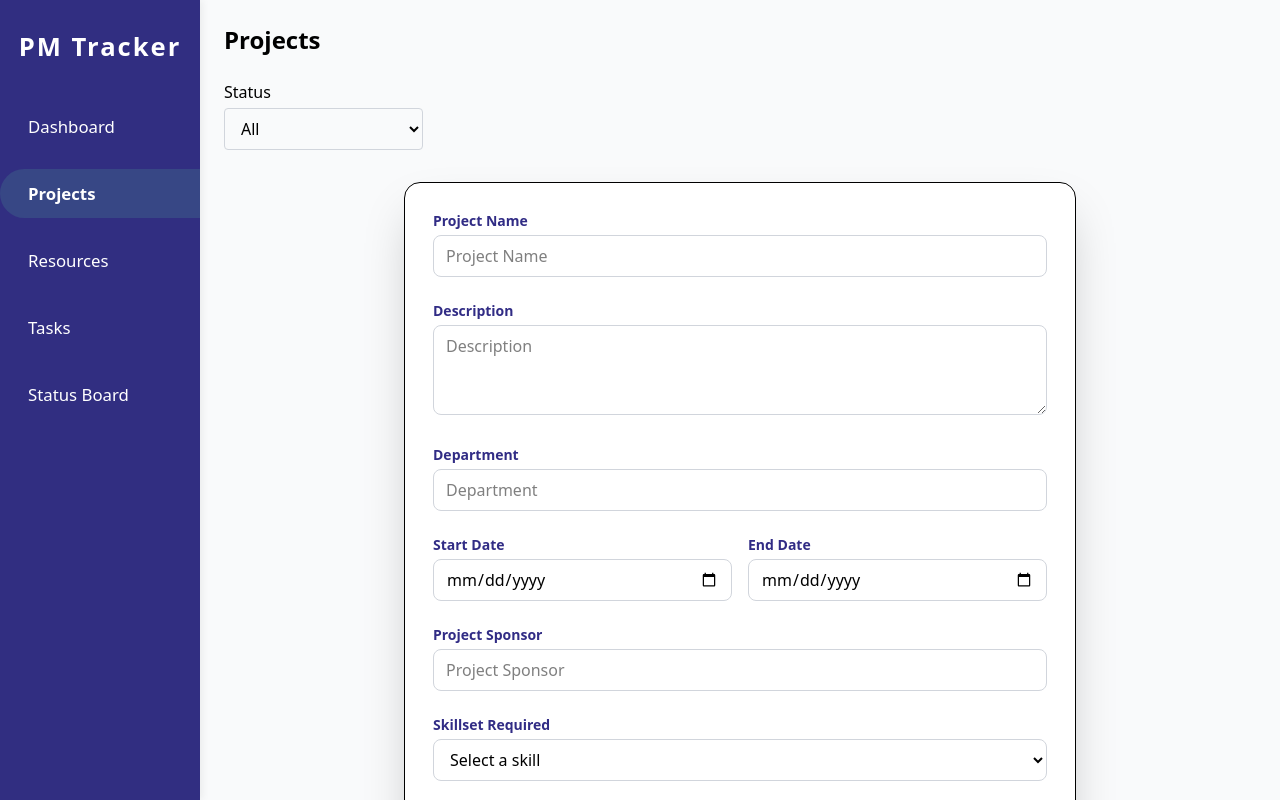
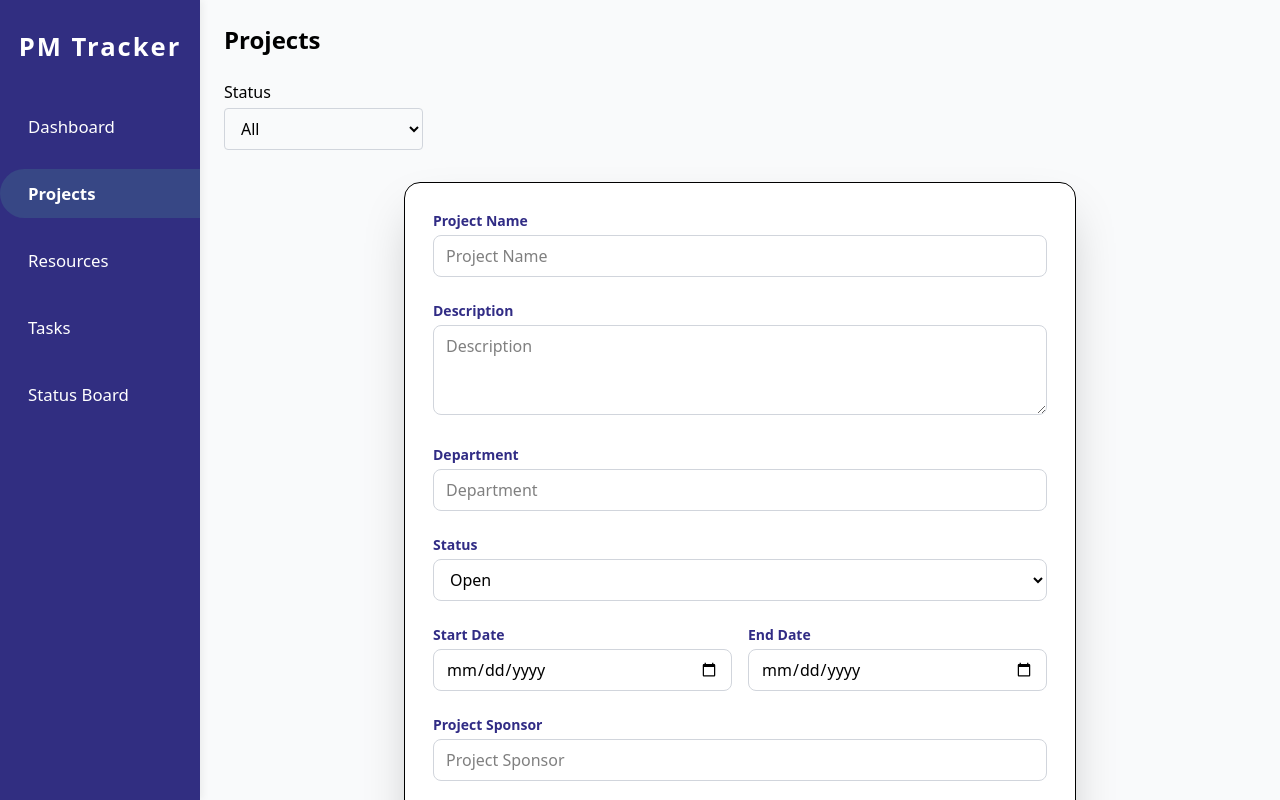
Before and after one commit to Soni0042/PMT, a React (Vite) app: page /projects in a window 1280 px wide. Shown: the top 800 px of the page. Built offline with nearby package versions, Linux system fonts and the light colour scheme.

Commit message:
final updated project

```diff
--- a/src/components/ProjectForm.jsx
+++ b/src/components/ProjectForm.jsx
@@ -1,6 +1,6 @@
 import { useState, useEffect } from "react";
 
-// Add your global skill options here:
+// Skill options and status options
 const SKILL_OPTIONS = [
   "React",
   "Node.js",
@@ -12,16 +12,25 @@ const SKILL_OPTIONS = [
   "Testing",
 ];
 
+const STATUS_OPTIONS = [
+  "Open",
+  "WIP",
+  "Under Development",
+  "Internal UAT",
+  "Completed"
+];
+
 const emptyForm = {
   id: null,
   name: "",
   description: "",
   department: "",
+  status: STATUS_OPTIONS[0],    // Always default to "Open"
   durationStart: "",
   durationEnd: "",
   sponsor: "",
   attachments: [],
-  skillsets: [], // -- as always an array but will have 0 or 1 selected value
+  skillsets: [],                // Storing as array for future-proofing
 };
 
 export default function ProjectForm({ onAddProject, initial }) {
@@ -33,10 +42,11 @@ export default function ProjectForm({ onAddProject, initial }) {
     setNewAttachments([]);
   }, [initial]);
 
+  // Generic handle change
   const handleChange = (e) =>
     setForm((f) => ({ ...f, [e.target.name]: e.target.value }));
 
-  // --- Skillset single-select dropdown handler ---
+  // Skillset single-select dropdown handler
   const handleSkillChange = (e) => {
     const value = e.target.value;
     setForm((f) => ({
@@ -45,7 +55,7 @@ export default function ProjectForm({ onAddProject, initial }) {
     }));
   };
 
-  // --- File attachment logic (unchanged) ---
+  // File handling
   const handleFileChange = (e) => {
     const files = Array.from(e.target.files);
     files.forEach((file) => {
@@ -87,6 +97,7 @@ export default function ProjectForm({ onAddProject, initial }) {
       ...form,
       attachments,
       id: form.id || Date.now().toString(),
+      status: form.status || STATUS_OPTIONS[0],         // Always ensure status is set!
     });
     setForm(emptyForm);
     setNewAttachments([]);
@@ -143,6 +154,27 @@ export default function ProjectForm({ onAddProject, initial }) {
           className="border border-gray-300 rounded-lg px-3 py-2 w-full focus:ring-2 focus:ring-indigo-400 transition"
         />
       </div>
+
+      {/* ------ Status Dropdown ------ */}
+      <div>
+        <label className="block text-sm font-semibold text-indigo-900 mb-1">
+          Status
+        </label>
+        <select
+          name="status"
+          value={form.status}
+          onChange={handleChange}
+          className="border border-gray-300 rounded-lg px-3 py-2 w-full focus:ring-2 focus:ring-indigo-400 transition"
+          required
+        >
+          {STATUS_OPTIONS.map((s) => (
+            <option key={s} value={s}>
+              {s}
+            </option>
+          ))}
+        </select>
+      </div>
+
       <div className="grid grid-cols-1 md:grid-cols-2 gap-4">
         <div>
           <label className="block text-sm font-semibold text-indigo-900 mb-1">
@@ -169,6 +201,7 @@ export default function ProjectForm({ onAddProject, initial }) {
           />
         </div>
       </div>
+
       <div>
         <label className="block text-sm font-semibold text-indigo-900 mb-1">
           Project Sponsor
@@ -183,7 +216,7 @@ export default function ProjectForm({ onAddProject, initial }) {
         />
       </div>
 
-      {/* --- SKILLSET REQUIRED SINGLE-SELECT DROPDOWN --- */}
+      {/* ------ Skillset Single-Select Dropdown ------ */}
       <div>
         <label className="block text-sm font-semibold text-indigo-900 mb-1">
           Skillset Required
@@ -203,7 +236,7 @@ export default function ProjectForm({ onAddProject, initial }) {
         </select>
       </div>
 
-      {/* --- ATTACHMENTS (unchanged) --- */}
+      {/* ------ Attachments ------ */}
       <div>
         <label className="block text-sm font-semibold text-indigo-900 mb-1">
           Attachments
```
